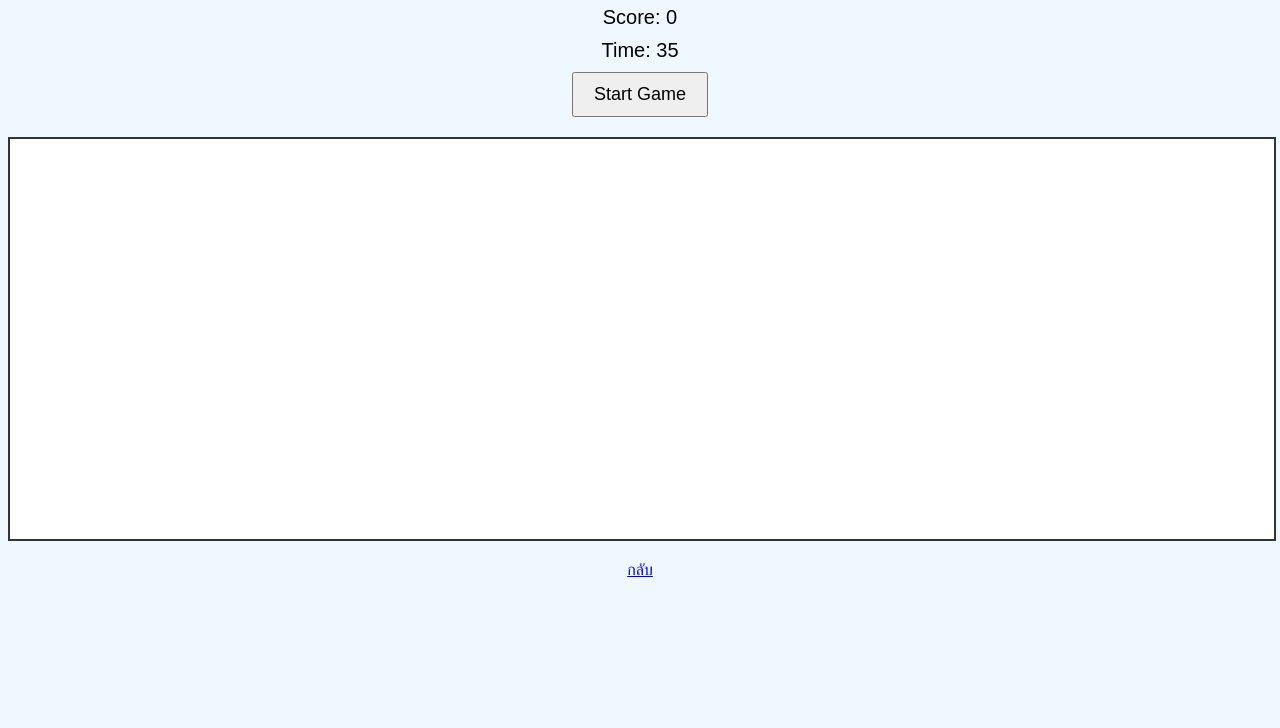
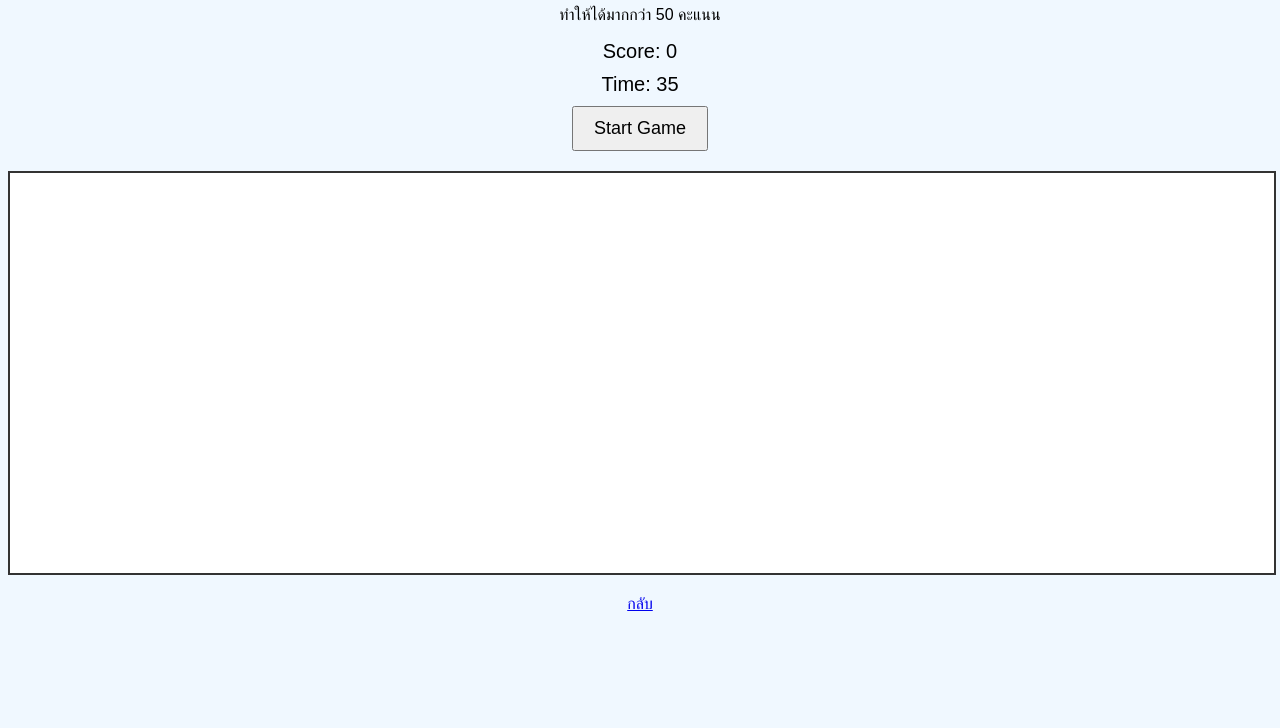
Before and after one commit to N4FOUR/HintGame, a plain HTML site: page game3.html in a window 1280 px wide. Shown: the part 72-800 px from the top of the page. Drawn offline with Linux system fonts and the light colour scheme.

Commit message:
Update game3.html

```diff
--- a/game3.html
+++ b/game3.html
@@ -48,6 +48,7 @@
 </head>
 <body>
   <h1>Click the Circle</h1>
+  <p>ทำให้ได้มากกว่า 50 คะแนน</p>
   <div id="score">Score: 0</div>
   <div id="time">Time: 35</div>
   <button id="startBtn">Start Game</button>
```
